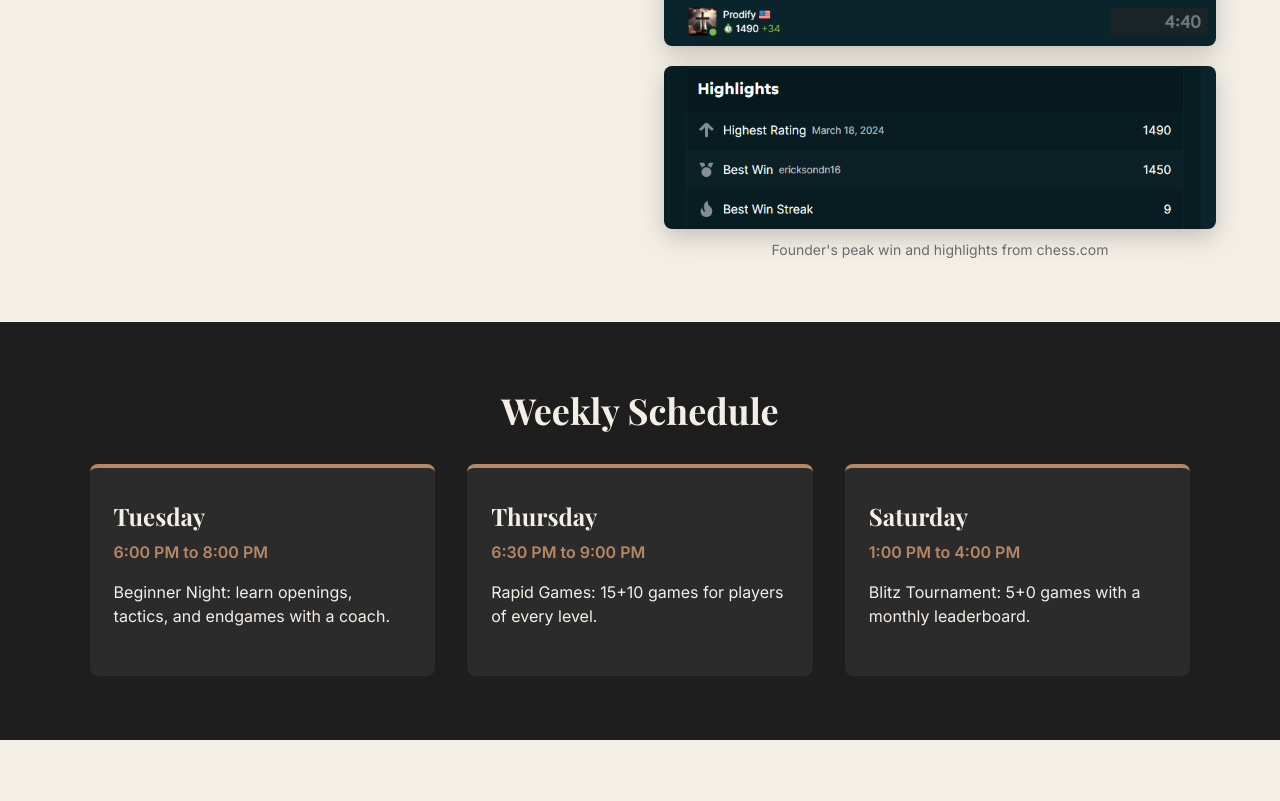
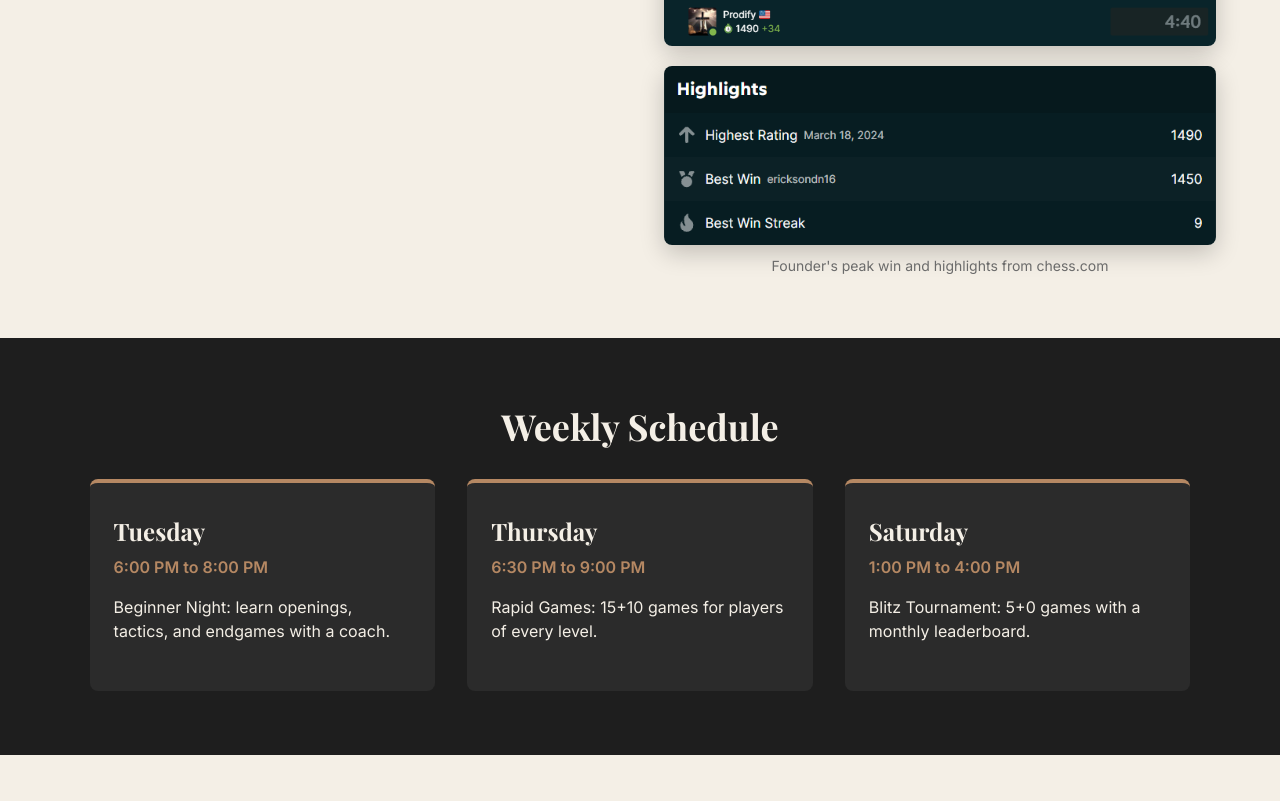
Before and after one commit to ktforge/Chess-Club, a plain HTML site: page index.html in a window 1280 px wide. Shown: the part 1057-1858 px from the top of the page. Drawn offline with nearby package versions, Linux system fonts and the light colour scheme.

Commit message:
Replace old highlights image with rapid highlights

```diff
--- a/index.html
+++ b/index.html
@@ -44,7 +44,7 @@
             <figure class="about-image">
                 <img src="images/chess-peak-win.png"
                     alt="Chess.com game won by resignation that raised the founder's rapid rating to 1490">
-                <img src="images/chess-highlights.png"
+                <img src="images/chess-highlights-rapid.png"
                     alt="Chess.com highlights showing a 1490 peak rapid rating, a best win against a 1450-rated player, and a 9-game win streak">
                 <figcaption>Founder's peak win and highlights from chess.com</figcaption>
             </figure>
```
Also changed, not shown: images/chess-highlights-rapid.png (added), images/chess-highlights.png (deleted).
